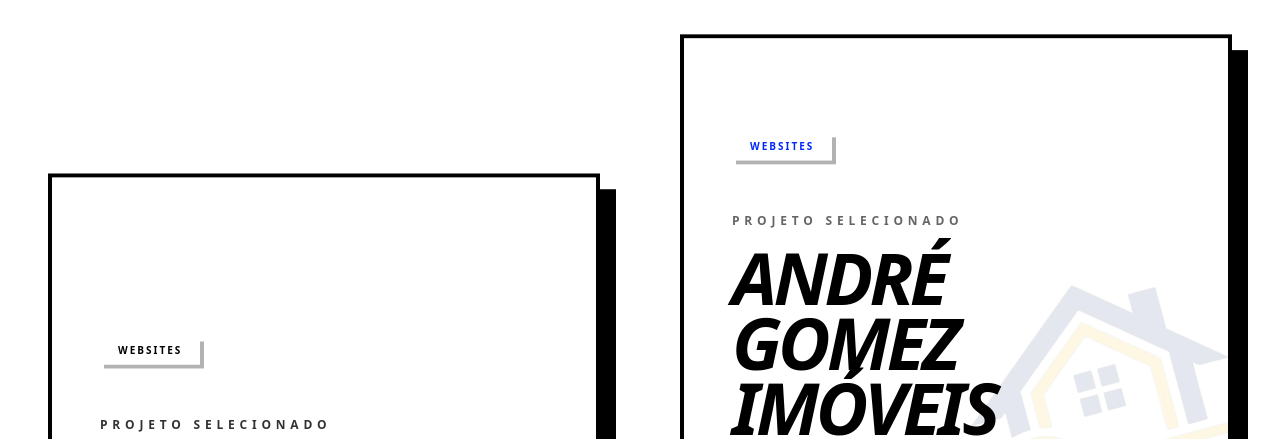
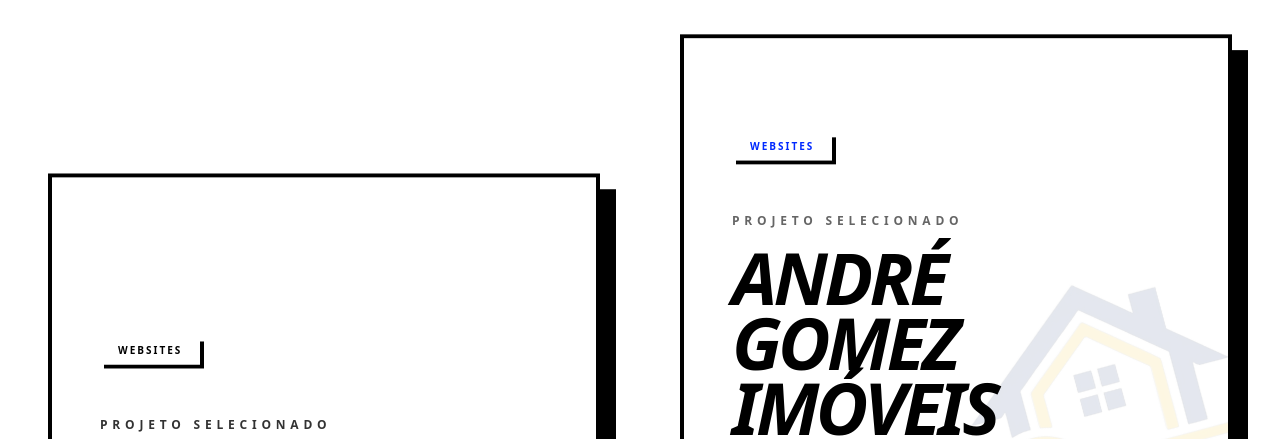
Before and after one commit to Orlando-GF/orlandocriativo, a Next.js app: page / in a window 1280 px wide. Shown: the part 1180-1619 px from the top of the page. Built offline with nearby package versions, Linux system fonts and the light colour scheme.

Commit message:
fix: Restore exact original ProjectCard design (tag shadow oklch, ArrowRight className)

```diff
--- a/src/components/portfolio-grid.tsx
+++ b/src/components/portfolio-grid.tsx
@@ -114,11 +114,11 @@
 
                     <div className="relative z-20 mt-auto">
                         <div className="flex justify-between items-start mb-8">
-                            <span className={`inline-block border-2 px-4 py-1 text-[10px] font-black uppercase tracking-[0.2em] shadow-[4px_4px_0px_0px_rgba(0,0,0,0.3)] ${styles?.tag || 'border-foreground bg-background text-foreground'}`}>
+                            <span className={`inline-block border-2 px-4 py-1 text-[10px] font-black uppercase tracking-[0.2em] shadow-[4px_4px_0px_0px_oklch(0_0_0)] ${styles?.tag || 'border-foreground bg-background'}`}>
                                 {project.category}
                             </span>
-                            <div className={`w-12 h-12 border-2 flex items-center justify-center transition-all duration-500 group-hover:rotate-45 ${styles?.arrow || 'border-foreground text-foreground'}`}>
-                                <ArrowRight size={24} strokeWidth={2.5} />
+                            <div className={`w-12 h-12 border-2 flex items-center justify-center transition-all duration-500 group-hover:rotate-45 ${styles?.arrow || 'border-foreground'}`}>
+                                <ArrowRight className="w-6 h-6" />
                             </div>
                         </div>
 
```
